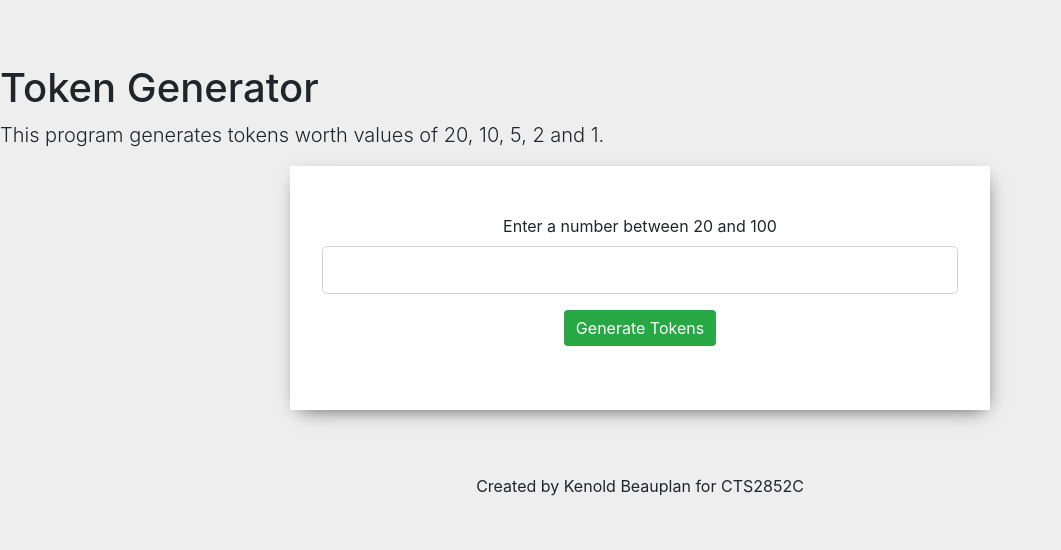
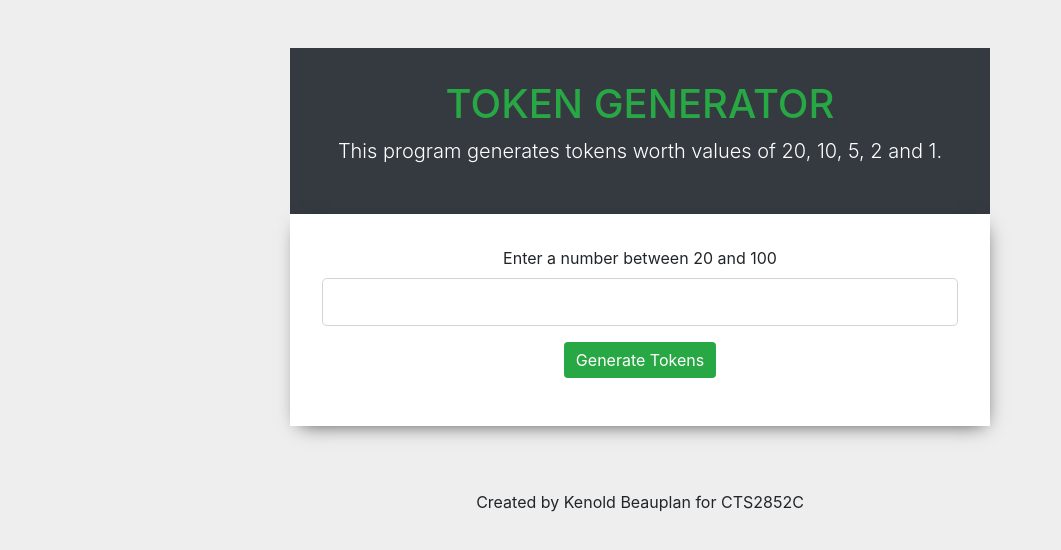
Before and after one commit to kenold/lab2-tokenjs, a plain HTML site: page index.html in a window 1280 px wide. Shown: the whole page, without its empty margins (0-1061 px from the left). Drawn offline with nearby package versions, Linux system fonts and the light colour scheme.

Commit message:
update margin

```diff
--- a/css/style.css
+++ b/css/style.css
@@ -1,11 +1,24 @@
 body {
     background-color: #eee;
-    margin-top: 4rem;
+    margin-top: 3rem;
+}
+.main-header {
+    background-color: #343a40;
+    color: #fff;
+    margin-right: auto;
+    margin-left: auto;
+    max-width: 700px;
+    padding: 2rem 2rem;
+    text-align: center;
+}
+.main-header h1 {
+    color: #28a745;
+    text-transform: uppercase;
 }
 .container {
     background-color: #fff;
     max-width: 700px;
-    padding: 3rem 2rem;
+    padding: 2rem 2rem;
     text-align: center;
     -webkit-box-shadow: 2px 6px 19px -8px rgba(0,0,0,0.75);
     -moz-box-shadow: 2px 6px 19px -8px rgba(0,0,0,0.75);
```
